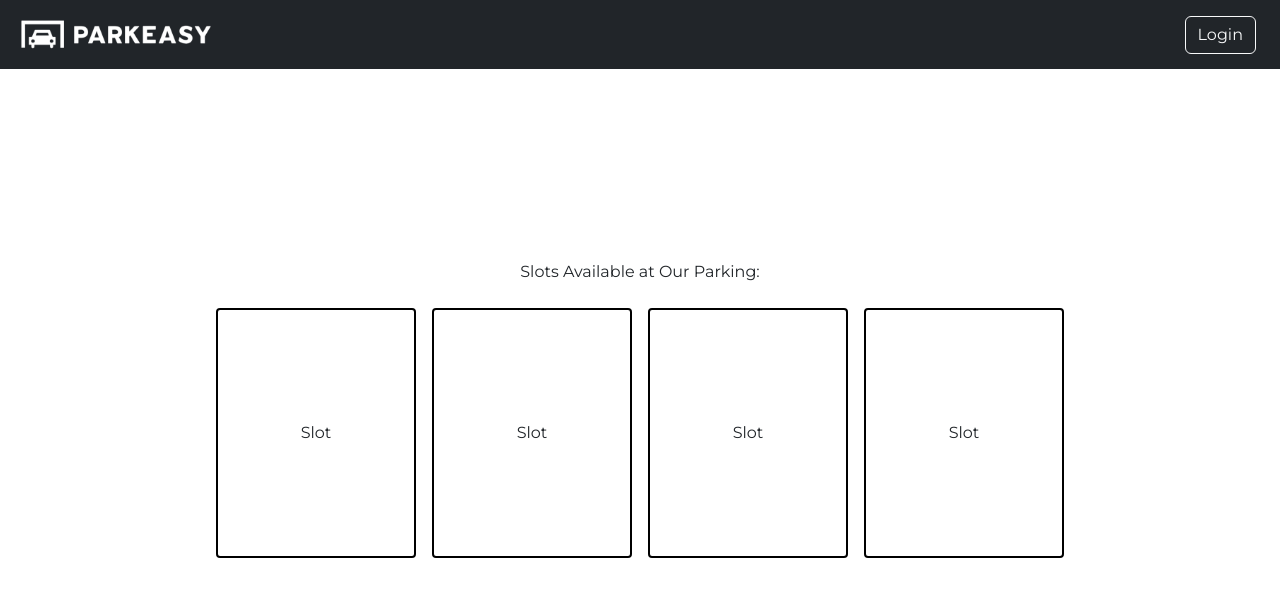
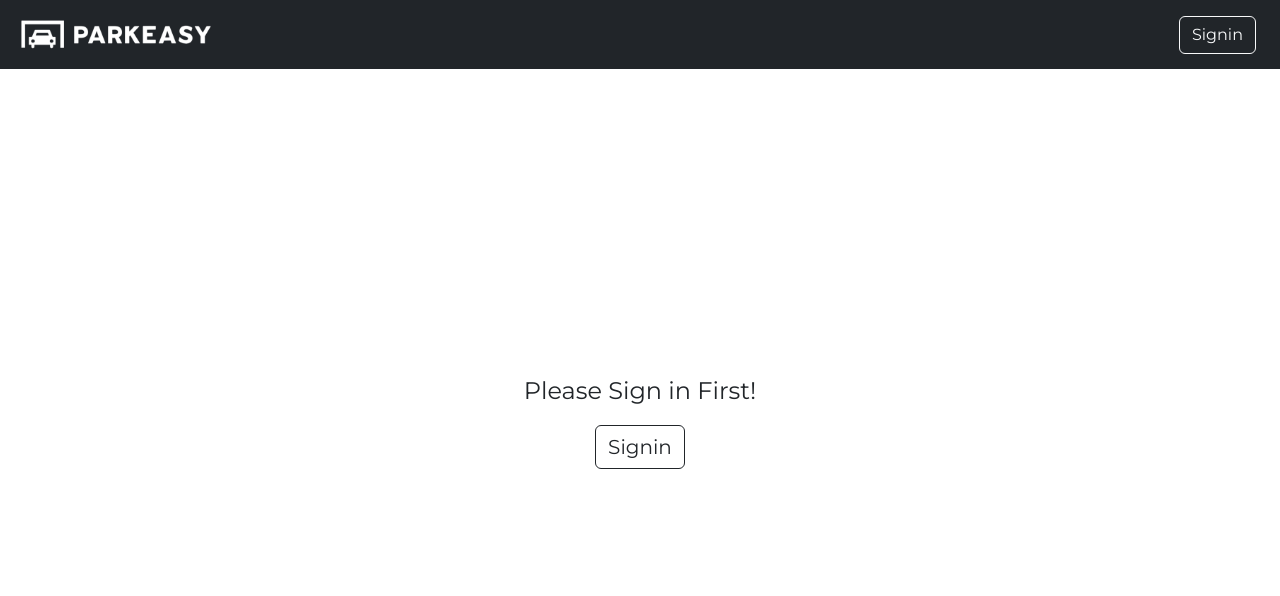
Before and after one commit to Ansh1vohra/ParkEasy, a React (Create React App) app: page /slots in a window 1280 px wide. Shown: the top 596 px of the page. Built offline with nearby package versions, Linux system fonts and the light colour scheme; a web font is replaced by a local one.

Commit message:
qwertyuiop

```diff
--- a/src/components/Header.jsx
+++ b/src/components/Header.jsx
@@ -12,12 +12,12 @@ export default function Header() {
                 <img src={Logo} alt="ParkEasy" className="m-2" width='200px' />
             </Link>
             {user ? (
-                <div className='mx-3'>
-                    <span className="text-white mx-2">Hello, {user.name}</span>
+                <div className='mx-3 d-flex align-items-center flex-wrap justify-content-center gap-2'>
+                    <span className="text-white">Hello, {user.name}</span>
                     <button className="btn btn-danger" onClick={logout}>Logout</button>
                 </div>
             ) : (
-                <Link className="btn btn-outline-light mx-3" to="/login">Login</Link>
+                <Link className="btn btn-outline-light mx-3" to="/login">Signin</Link>
             )}
         </div>
     )
--- a/src/components/Slot.css
+++ b/src/components/Slot.css
@@ -6,4 +6,12 @@
     display: flex;
     justify-content: center;
     align-items: center;
+    text-align: center;
+    font-size: 1rem;
+    transition: all 0.25s;
+    cursor: pointer;
 }
+.slotBox:hover{
+    background-color: black;
+    color: white;
+}
--- a/src/pages/Home.jsx
+++ b/src/pages/Home.jsx
@@ -1,6 +1,7 @@
 import "./pageComman.css";
 import { useNavigate } from "react-router";
 import { motion } from "framer-motion";
+
 
 export default function Home() {
   const navigate = useNavigate();
@@ -21,7 +22,9 @@ export default function Home() {
 
       {/* Enhanced Button with Hover Animation */}
       <motion.button
-        onClick={() => navigate('/slots')}
+        onClick={() =>
+          navigate('/slots')
+        }
         className="btn btn-primary fs-5"
         whileHover={{
           scale: 1.05,
--- a/src/pages/Login.jsx
+++ b/src/pages/Login.jsx
@@ -47,7 +47,7 @@ export default function Login() {
               name: userInfo.name
             });
 
-            nav('/');
+            nav('/slots');
 
           } catch (e) {
             console.error(e);
--- a/src/pages/SlotsView.jsx
+++ b/src/pages/SlotsView.jsx
@@ -1,24 +1,43 @@
 import "./pageComman.css";
-import { motion } from 'framer-motion';
-import Slot from "../components/Slot";
+import { Link } from "react-router";
+import { motion } from "framer-motion";
+import { UserContext } from '../UserContext/UserContext';
+import { useContext } from 'react';
+import Slot from "../components/Slot"
+
 
 export default function SlotsView() {
-
+    const { user } = useContext(UserContext);
 
     return (
         <motion.div
-            className="min-high d-flex flex-column justify-content-center align-items-center"
             initial={{ opacity: 0 }}
             animate={{ opacity: 1 }}
             transition={{ duration: 0.5 }}
         >
+            {user ? (
+                <div
+                    className="container min-high d-flex flex-column justify-content-center align-items-center"
+                >
+                    <h2 className="m-2 mt-4 fw-bold">
                         Slots Available at Our Parking:
-            <div className="d-flex flex-wrap gap-3 my-4">
+                    </h2>
+                    <div className="d-flex flex-wrap justify-content-center gap-3 m-4">
                         <Slot />
                         <Slot />
                         <Slot />
                         <Slot />
                     </div>
+                </div>
+            ) : (
+                <div
+                    className="container min-high d-flex flex-column justify-content-center align-items-center"
+                >
+                    <p className="fs-4">Please Sign in First!</p>
+                    <Link className="btn btn-outline-dark mx-3 fs-5" to="/login">Signin</Link>
+                </div>
+            )}
+
         </motion.div>
     )
 }
```
Lines whose indentation alone changed are shown as unchanged.
